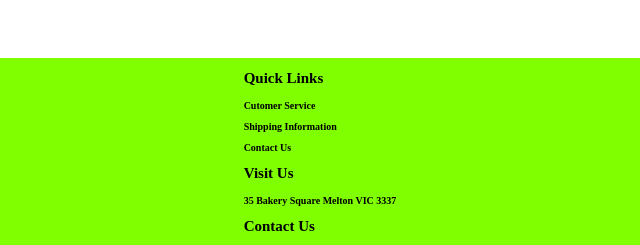
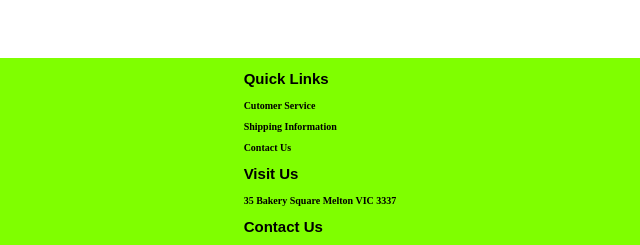
Before and after one commit to Charlottedickson/hello-world, a plain HTML site: page index.html in a window 1280 px wide. Shown: the part 542-787 px from the top of the page, 320-960 px from the left. Drawn offline with Linux system fonts and the light colour scheme.

Commit message:
nav bar style sheet update 1.8

```diff
--- a/style.css
+++ b/style.css
@@ -51,8 +51,11 @@ footer {
     bottom: 0;
     left: 0;
     font-size: 10px;
-    display: inline;
     display: flex;
     justify-content: space-evenly;
     flex-wrap: wrap;
 }
+
+footer div h2 {
+    font-family: Arial, Helvetica, sans-serif;
+}
```
